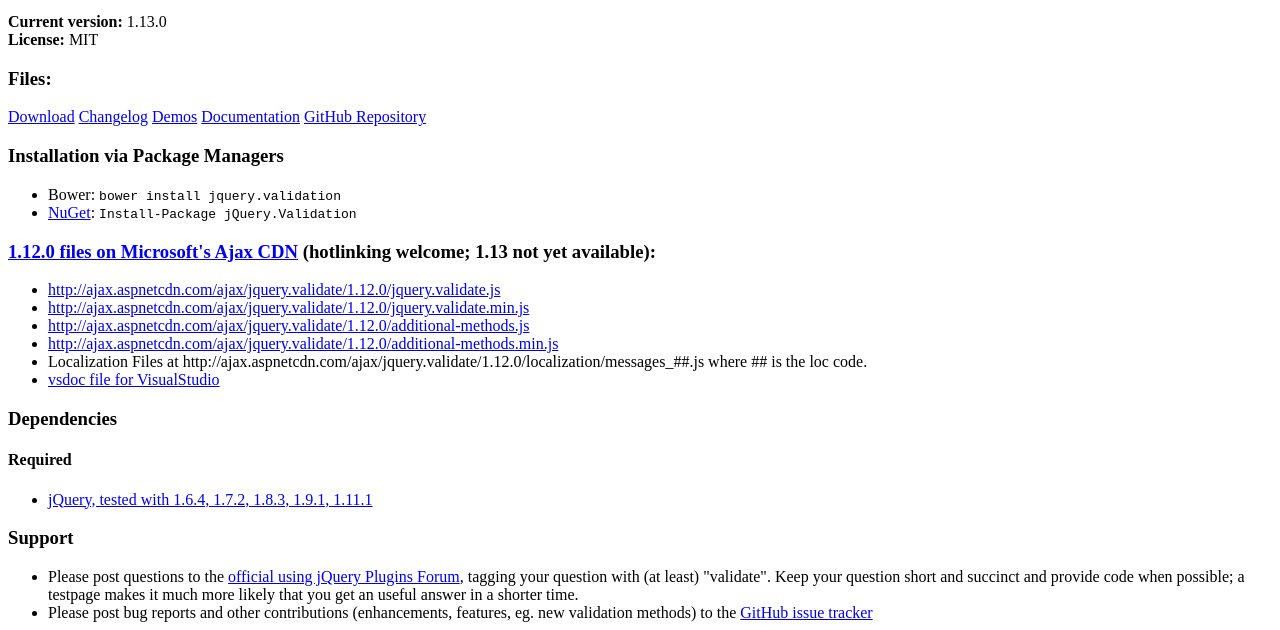
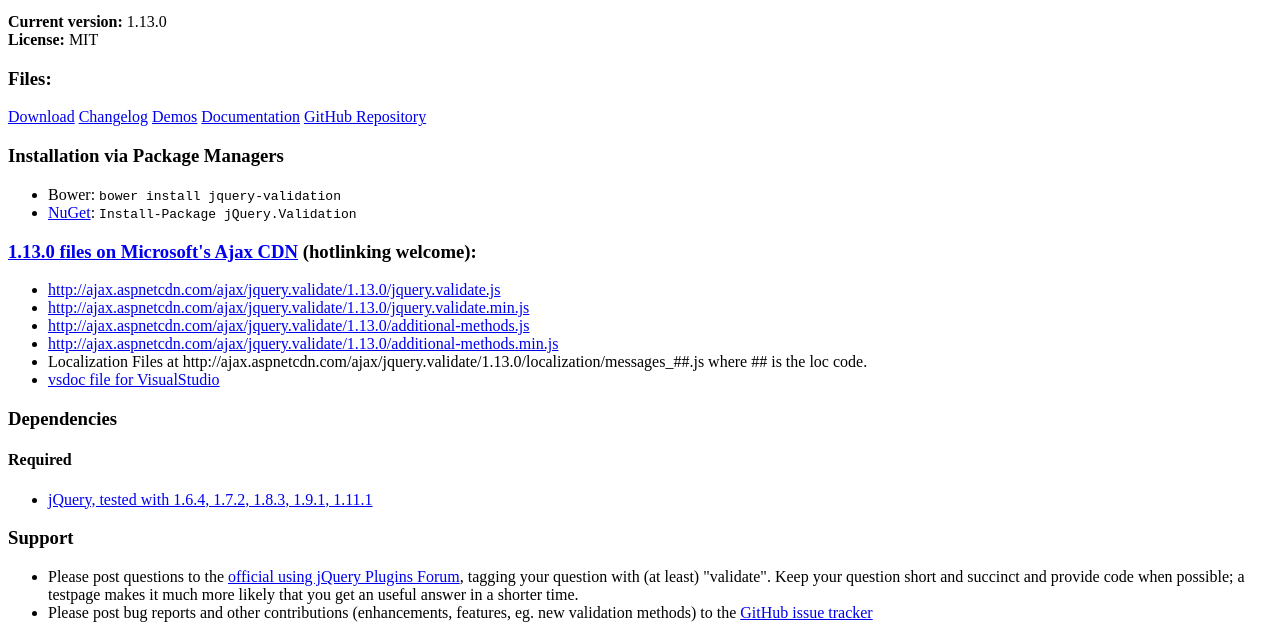
Before and after one commit to jquery-validation/validation-content, a website: page pages/index.html in a window 1280 px wide. Shown: the part 467-1097 px from the top of the page. Drawn offline with Linux system fonts and the light colour scheme.

Commit message:
Index: Update MS CDN to 1.13

```diff
--- a/pages/index.html
+++ b/pages/index.html
@@ -22,18 +22,18 @@
 
 <h3>Installation via Package Managers</h3>
 <ul>
-<li>Bower: <code>bower install jquery.validation</code></li>
+<li>Bower: <code>bower install jquery-validation</code></li>
 <li><a href="https://www.nuget.org/packages/jquery.validation">NuGet</a>: <code>Install-Package jQuery.Validation</code></li>
 </ul>
 
 <h3>
-<a href="http://www.asp.net/ajaxlibrary/CDNjQueryValidate1120.ashx">1.12.0 files on Microsoft's Ajax CDN</a> (hotlinking welcome; 1.13 not yet available):</h3>
+<a href="http://www.asp.net/ajaxlibrary/CDNjQueryValidate1130.ashx">1.13.0 files on Microsoft's Ajax CDN</a> (hotlinking welcome):</h3>
 <ul>
-	<li><a href="http://ajax.aspnetcdn.com/ajax/jquery.validate/1.12.0/jquery.validate.js">http://ajax.aspnetcdn.com/ajax/jquery.validate/1.12.0/jquery.validate.js</a></li>
-	<li><a href="http://ajax.aspnetcdn.com/ajax/jquery.validate/1.12.0/jquery.validate.min.js">http://ajax.aspnetcdn.com/ajax/jquery.validate/1.12.0/jquery.validate.min.js</a></li>
-	<li><a href="http://ajax.aspnetcdn.com/ajax/jquery.validate/1.12.0/additional-methods.js">http://ajax.aspnetcdn.com/ajax/jquery.validate/1.12.0/additional-methods.js</a></li>
-	<li><a href="http://ajax.aspnetcdn.com/ajax/jquery.validate/1.12.0/additional-methods.min.js">http://ajax.aspnetcdn.com/ajax/jquery.validate/1.12.0/additional-methods.min.js</a></li>
-	<li>Localization Files at http://ajax.aspnetcdn.com/ajax/jquery.validate/1.12.0/localization/messages_##.js where ## is the loc code.</li>
+	<li><a href="http://ajax.aspnetcdn.com/ajax/jquery.validate/1.13.0/jquery.validate.js">http://ajax.aspnetcdn.com/ajax/jquery.validate/1.13.0/jquery.validate.js</a></li>
+	<li><a href="http://ajax.aspnetcdn.com/ajax/jquery.validate/1.13.0/jquery.validate.min.js">http://ajax.aspnetcdn.com/ajax/jquery.validate/1.13.0/jquery.validate.min.js</a></li>
+	<li><a href="http://ajax.aspnetcdn.com/ajax/jquery.validate/1.13.0/additional-methods.js">http://ajax.aspnetcdn.com/ajax/jquery.validate/1.13.0/additional-methods.js</a></li>
+	<li><a href="http://ajax.aspnetcdn.com/ajax/jquery.validate/1.13.0/additional-methods.min.js">http://ajax.aspnetcdn.com/ajax/jquery.validate/1.13.0/additional-methods.min.js</a></li>
+	<li>Localization Files at http://ajax.aspnetcdn.com/ajax/jquery.validate/1.13.0/localization/messages_##.js where ## is the loc code.</li>
 	<li><a href="http://ajax.aspnetcdn.com/ajax/jquery.validate/1.8/jquery.validate-vsdoc.js">vsdoc file for VisualStudio</a></li>
 </ul>
 
```
